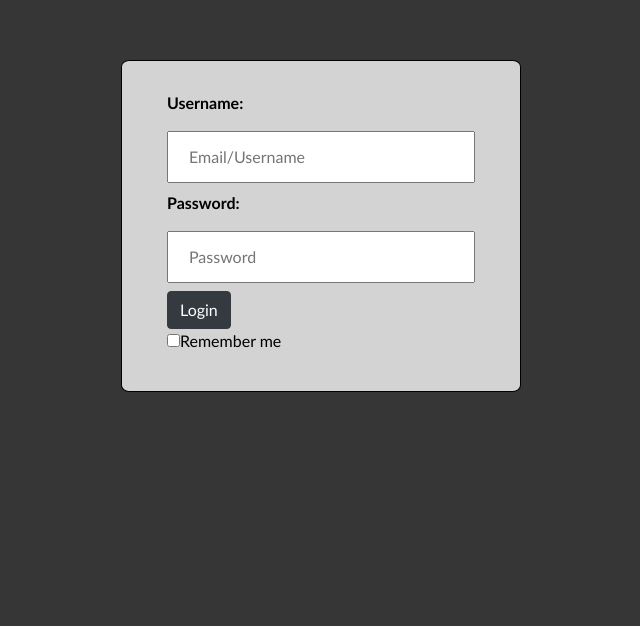
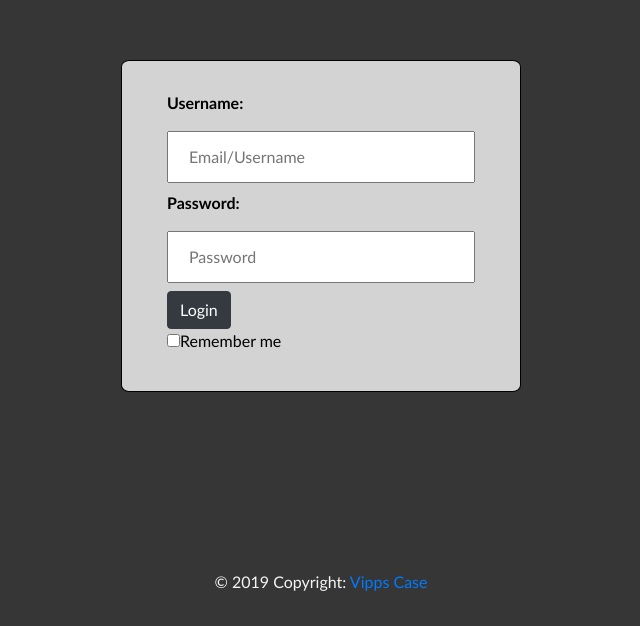
Before and after one commit to OyvindMathisen/VippsCase, an Angular app in the folder Front-end/VippsCaseFrontEnd/: page / in a window 1280 px wide. Shown: the part 174-800 px from the top of the page, without its empty margins (319-959 px from the left). Built offline with nearby package versions, Linux system fonts and the light colour scheme.

Commit message:
Feat(): Added footer to all pages

```diff
--- a/Front-end/VippsCaseFrontEnd/src/app/components/footer/footer.component.html
+++ b/Front-end/VippsCaseFrontEnd/src/app/components/footer/footer.component.html
@@ -1,5 +1,5 @@
 <footer>
-    <div class="footer-copyright text-center py-3">© 2018 Copyright:
+    <div class="footer-copyright text-center py-3">© 2019 Copyright:
         <a href="https://mdbootstrap.com/education/bootstrap/"> Vipps Case</a>
     </div>
 </footer>
--- a/Front-end/VippsCaseFrontEnd/src/app/views/login-form/login-form.component.html
+++ b/Front-end/VippsCaseFrontEnd/src/app/views/login-form/login-form.component.html
@@ -1,3 +1,5 @@
 <div class="loginForm">
     <app-login-module></app-login-module>
 </div>
+
+<app-footer></app-footer>
```
